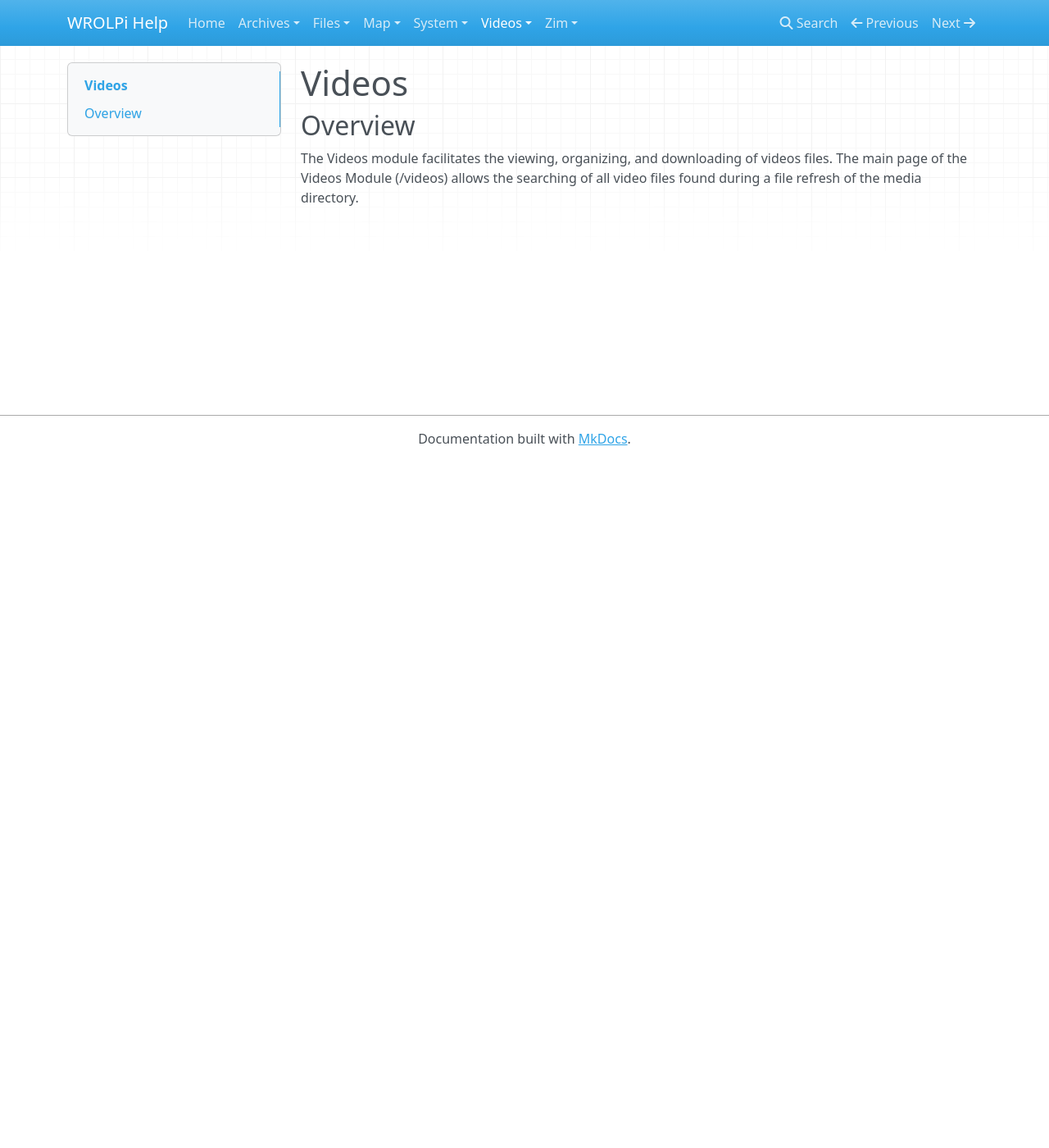
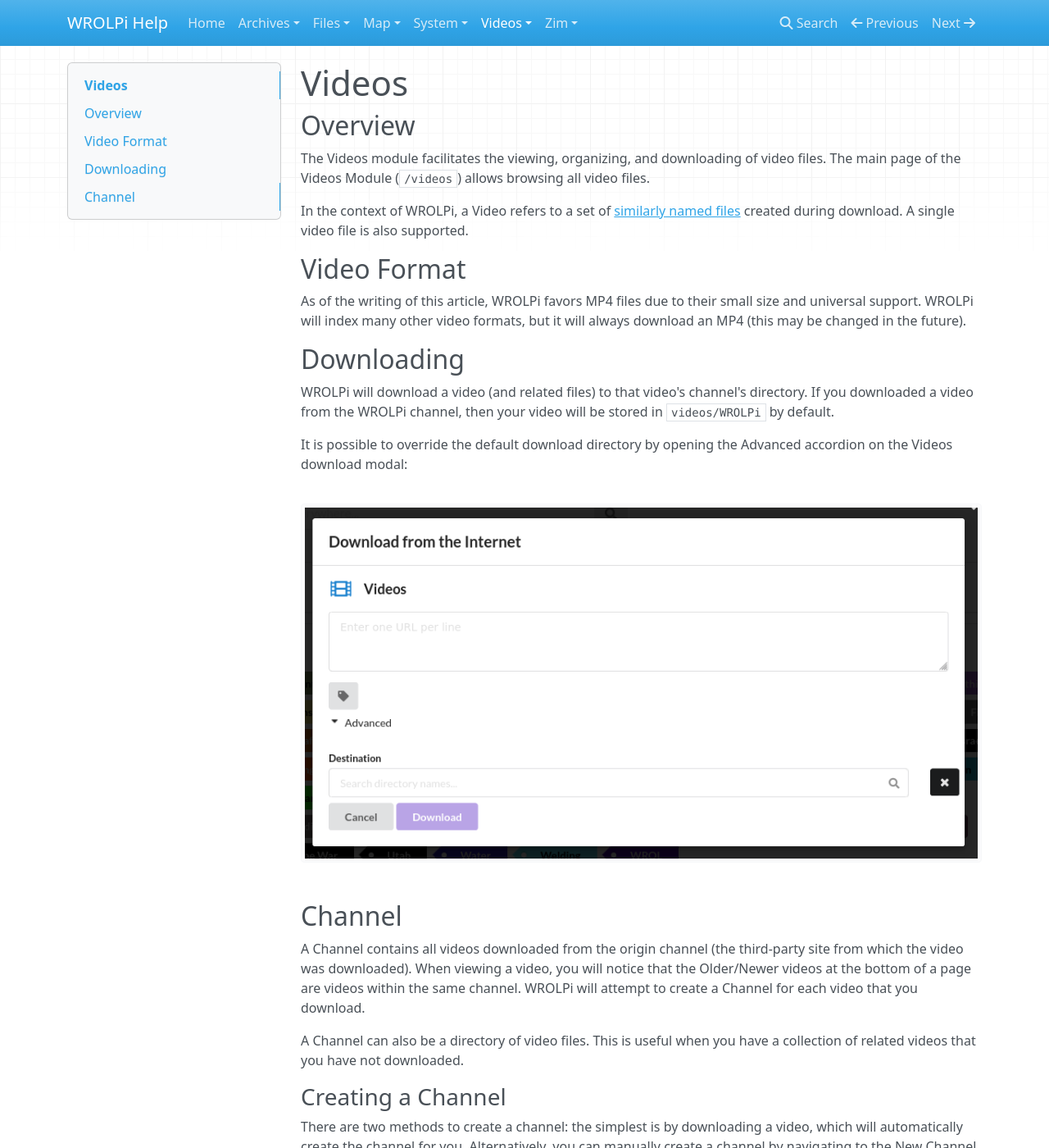
Before and after one commit to wrolpi/wrolpi-help, an MkDocs documentation site: the page built from docs/videos/index.md, in a window 1280 px wide and 1400 px high. Shown: the whole window at 82% size. Built offline with MkDocs 1.6.1, drawn with Linux system fonts in a browser that asks for light colours; nearby versions of some CDN libraries; some of the changed text lies outside the part shown.

Commit message:
Expanding Videos and Archives help.

```diff
--- a/docs/videos/index.md
+++ b/docs/videos/index.md
@@ -2,5 +2,61 @@
 
 ## Overview
 
-The Videos module facilitates the viewing, organizing, and downloading of videos files.  The main page of the Videos
-Module (/videos) allows the searching of all video files found during a file refresh of the media directory.
+The Videos module facilitates the viewing, organizing, and downloading of video files. The main page of the
+Videos Module (`/videos`) allows browsing all video files.
+
+In the context of WROLPi, a Video refers to a set of [similarly named files](files.md) created during
+download. A single video file is also supported.
+
+## Video Format
+
+As of the writing of this article, WROLPi favors MP4 files due to their small size and universal support.
+WROLPi will index many other video formats, but it will always download an MP4 (this may be changed in the
+future).
+
+## Downloading
+
+WROLPi will download a video (and related files) to that video's channel's directory. If you downloaded a
+video from the WROLPi channel, then your video will be stored in `videos/WROLPi` by default.
+
+It is possible to override the default download directory by opening the Advanced accordion on the Videos
+download modal:
+
+![Videos Download Modal](video-download-modal.png)
+
+## Channel
+
+A Channel contains all videos downloaded from the origin channel (the third-party site from which the video
+was downloaded). When viewing a video, you will notice that the Older/Newer videos at the bottom of a page
+are videos within the same channel. WROLPi will attempt to create a Channel for each video that you download.
+
+A Channel can also be a directory of video files. This is useful when you have a collection of related videos
+that you have not downloaded.
+
+### Creating a Channel
+
+There are two methods to create a channel: the simplest is by downloading a video, which will automatically create the
+channel for you. Alternatively, you can manually create a channel by navigating to the New Channel Page
+(`/videos/channel/new`). Access this page by clicking **Videos**, selecting the **Channels** tab, and then clicking
+**New Channel**.
+
+![New Channel page](channel-new-page.png)
+
+Enter the new channel's name and its directory. All other fields are optional  (be sure to enable
+`Create this directory, if it doesn't exist` if necessary).
+
+* Note: When entering a Channel's URL, you may need to append `/videos` to ensure the videos are downloaded to the
+  correct location.
+
+### Editing a Channel
+
+To edit a Channel, navigate to the Channels (`/videos/channels`) page and click the 'Edit' button on the right. You will
+be directed to the following page:
+
+![Channel Edit Page](channel-edit-page.png)
+
+On this page, you can modify the download frequency, the channel name, or the URL. Currently, it is not possible to
+change the channel's directory.
+
+At the bottom of this page you will see the statistics of the channel's video files. This is useful if you want to be
+sure that all videos were found during a refresh.
```
Also changed, not shown: docs/archives/files.md (+8 -9 lines), docs/archives/index.md (+26 -14 lines), docs/videos/channel-edit-page.png (added), docs/videos/channel-new-page.png (added), docs/videos/files.md (added), docs/videos/video-download-modal.png (added).
